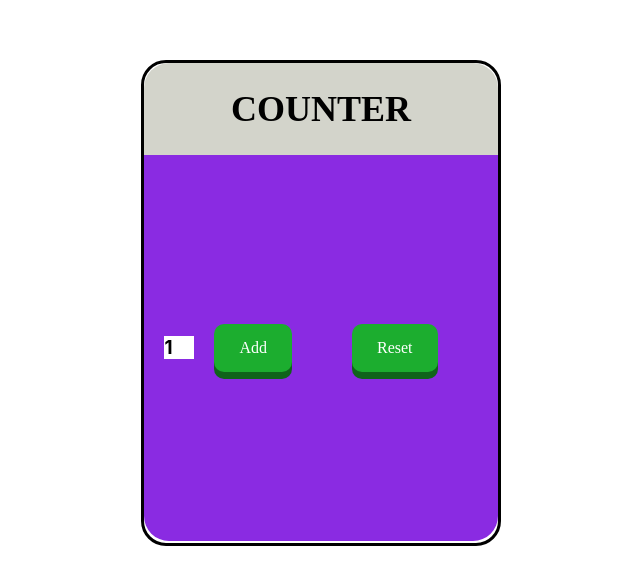
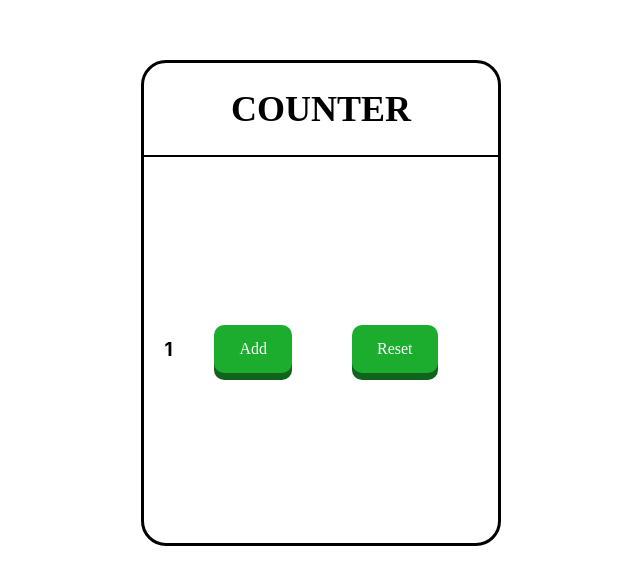
Before and after one commit to CampVamp/React-Counter, a React (Create React App) app: page / in a window 1280 px wide. Shown: the top 584 px of the page, without its empty margins (319-959 px from the left). Built offline with nearby package versions, Linux system fonts and the light colour scheme.

Commit message:
Changed Color

```diff
--- a/src/index.css
+++ b/src/index.css
@@ -31,9 +31,10 @@ code {
   text-overflow: ellipsis;
   margin-top: 0%;
   padding: 6px 18px;
+  border-style: solid;
+  border-width: 0 0 2px 0;
   border-top-left-radius: 25px;
   border-top-right-radius: 25px;
-  background-color: #d3d4cb;
   display: flex;
   align-items: center;
   justify-content: center;
@@ -44,9 +45,8 @@ code {
   display: flex;
   align-items: center;
   justify-content: center;
-  background-color: blueviolet;
   padding: 0px 20px;
-  height: 48.2vh;
+  height: 48vh;
   border-bottom-left-radius: 25px;
   border-bottom-right-radius: 25px;
 }
```
